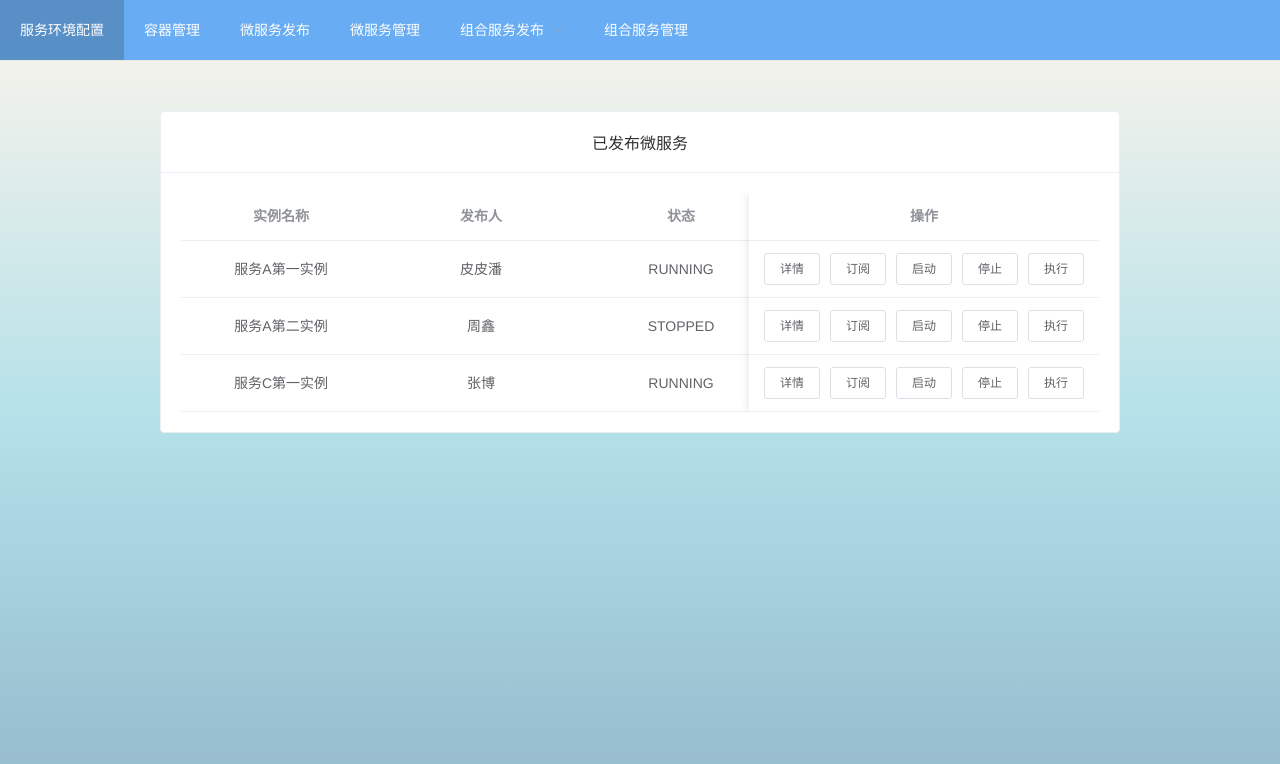
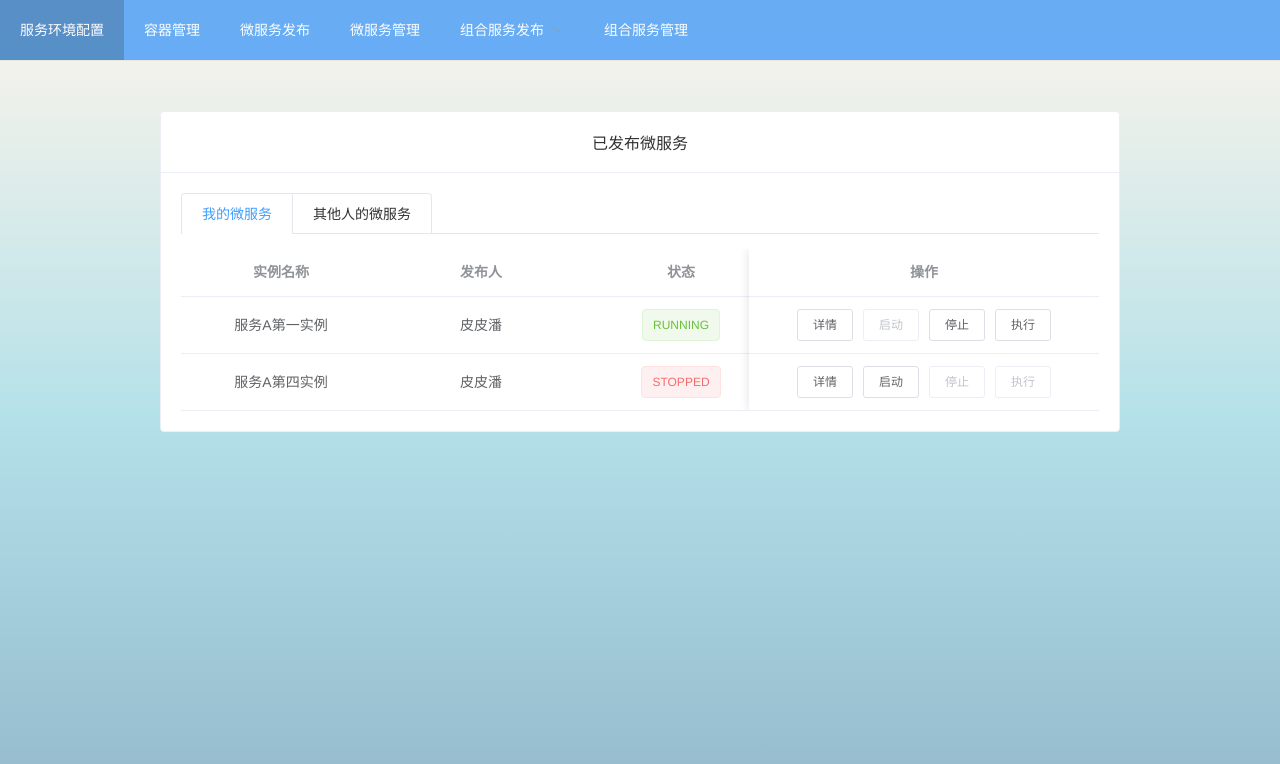
Before and after one commit to ssingularity/microservice-platform-demo, a Vue app: page /#/service in a window 1280 px wide. Shown: the top 764 px of the page. Built offline with nearby package versions, Linux system fonts and the light colour scheme.

Commit message:
Refactor Service and ServicePublish

```diff
--- a/src/views/Service.vue
+++ b/src/views/Service.vue
@@ -3,10 +3,16 @@
         <el-row>
             <el-col span="18" offset="3">
                 <el-card header="已发布微服务" shadow="hover">
-                    <el-table :data="serviceList">
+                    <el-tabs type="card" v-model="activeTab">
+                        <el-tab-pane label="我的微服务" name="mine">
+                            <el-table :data="myServiceList">
                                 <el-table-column prop="name" label="实例名称" align="center" width="200px"/>
                                 <el-table-column prop="host" label="发布人" align="center" width="200px"/>
-                        <el-table-column prop="status" label="状态" align="center" width="200px"/>
+                                <el-table-column label="状态" align="center" width="200px">
+                                    <template slot-scope="scope">
+                                        <el-tag :type="getStatusType(scope.row.status)">{{scope.row.status}}</el-tag>
+                                    </template>
+                                </el-table-column>
                                 <el-table-column prop="date" label="发布日期" align="center" width="200px"/>
                                 <el-table-column
                                     fixed="right"
@@ -20,24 +26,57 @@
                                             详情
                                         </el-button>
                                         <el-button
-                                    size="small">
-                                    订阅
-                                </el-button>
-                                <el-button
+                                            @click="start(scope.row)"
+                                            :disabled="scope.row.status !== 'STOPPED'"
                                             size="small">
                                             启动
                                         </el-button>
                                         <el-button
+                                            @click="stop(scope.row)"
+                                            :disabled="scope.row.status !== 'RUNNING'"
                                             size="small">
                                             停止
                                         </el-button>
                                         <el-button
+                                            :disabled="scope.row.status !== 'RUNNING'"
                                             size="small">
                                             执行
                                         </el-button>
                                     </template>
                                 </el-table-column>
                             </el-table>
+                        </el-tab-pane>
+                        <el-tab-pane label="其他人的微服务" name="others">
+                            <el-table :data="othersServiceList">
+                                <el-table-column prop="name" label="实例名称" align="center" width="200px"/>
+                                <el-table-column prop="host" label="发布人" align="center" width="200px"/>
+                                <el-table-column prop="status" label="状态" align="center" width="200px">
+                                    <template slot-scope="scope">
+                                        <el-tag :type="getStatusType(scope.row.status)">{{scope.row.status}}</el-tag>
+                                    </template>
+                                </el-table-column>
+                                <el-table-column prop="date" label="发布日期" align="center" width="200px"/>
+                                <el-table-column
+                                    fixed="right"
+                                    label="操作"
+                                    align="center"
+                                    width="350px">
+                                    <template slot-scope="scope">
+                                        <el-button
+                                            @click="detail(scope.row)"
+                                            size="small">
+                                            详情
+                                        </el-button>
+                                        <el-button
+                                            :disabled="scope.row.status !== 'RUNNING'"
+                                            size="small">
+                                            订阅
+                                        </el-button>
+                                    </template>
+                                </el-table-column>
+                            </el-table>
+                        </el-tab-pane>
+                    </el-tabs>
                 </el-card>
             </el-col>
         </el-row>
@@ -49,12 +88,13 @@
         name: "Service",
         data: function () {
             return {
+                activeTab: "mine",
                 serviceList: [
                     {
                         name: "服务A第一实例",
                         host: "皮皮潘",
                         date: "2019-10-02",
-                        status: "RUNNING"
+                        status: "RUNNING",
                     },
                     {
                         name: "服务A第二实例",
@@ -67,13 +107,53 @@
                         host: "张博",
                         date: "2019-10-06",
                         status: "RUNNING"
+                    },
+                    {
+                        name: "服务C第二实例",
+                        host: "张博",
+                        date: "2019-10-01",
+                        status: "RUNNING"
+                    },
+                    {
+                        name: "服务A第四实例",
+                        host: "皮皮潘",
+                        date: "2019-10-06",
+                        status: "STOPPED"
+                    },
+                    {
+                        name: "服务D第三实例",
+                        host: "姜美羡",
+                        date: "2019-09-05",
+                        status: "STOPPED"
+                    },
+                ]
             }
-                ]
+        },
+        computed: {
+            myServiceList: function () {
+                return this.serviceList.filter((service) => service.host === "皮皮潘")
+            },
+            othersServiceList: function() {
+                return this.serviceList.filter((service) => service.host !== "皮皮潘")
             }
         },
         methods: {
             detail: function (service) {
                 alert(service)
+            },
+            start: function (service) {
+                service.status = "RUNNING"
+            },
+            stop: function (service) {
+                service.status = "STOPPED"
+            },
+            getStatusType: function (status) {
+                switch (status) {
+                    case "RUNNING" :
+                        return "success"
+                    case "STOPPED":
+                        return "danger"
+                }
             }
         }
     }
--- a/src/views/ServicePublish.vue
+++ b/src/views/ServicePublish.vue
@@ -9,12 +9,12 @@
                         <el-table-column prop="description" label="服务描述" align="center"/>
                         <el-table-column label="可配置变量" align="center">
                             <template slot-scope="scope">
-                                <div v-for="variable in scope.row.variablesList" :key="variable.key">
+                                <el-tag  style="margin: 5px" v-for="variable in scope.row.variablesList" :key="variable.key">
                                     {{variable.key}}
-                                </div>
+                                </el-tag>
                             </template>
                         </el-table-column>
-                        <el-table-column prop="count" label="运行实例数" align="center" />
+                        <el-table-column label="运行实例数" align="center" prop="count"/>
                         <el-table-column
                             fixed="right"
                             label="操作"
```
Lines whose indentation alone changed are shown as unchanged.
